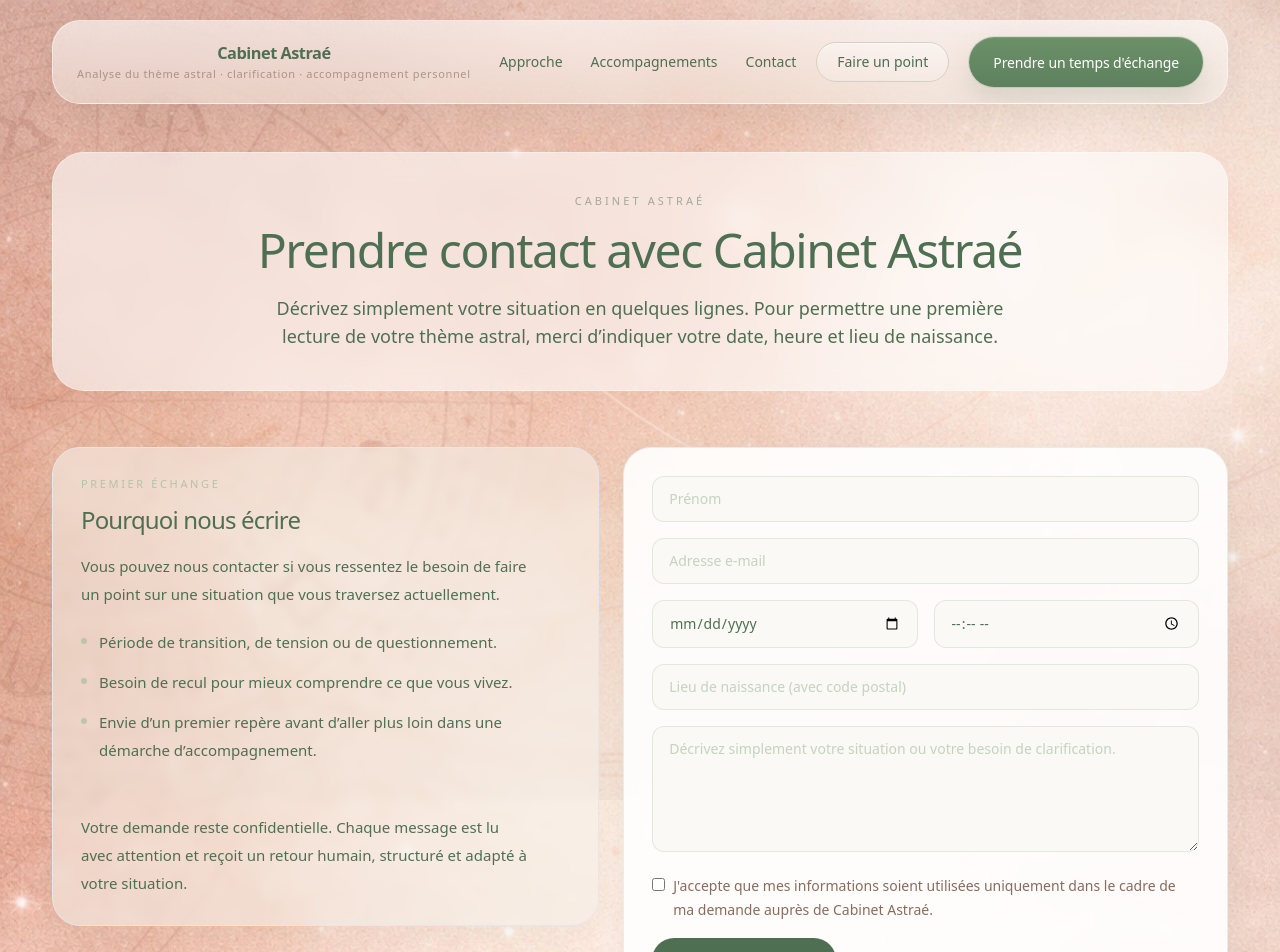
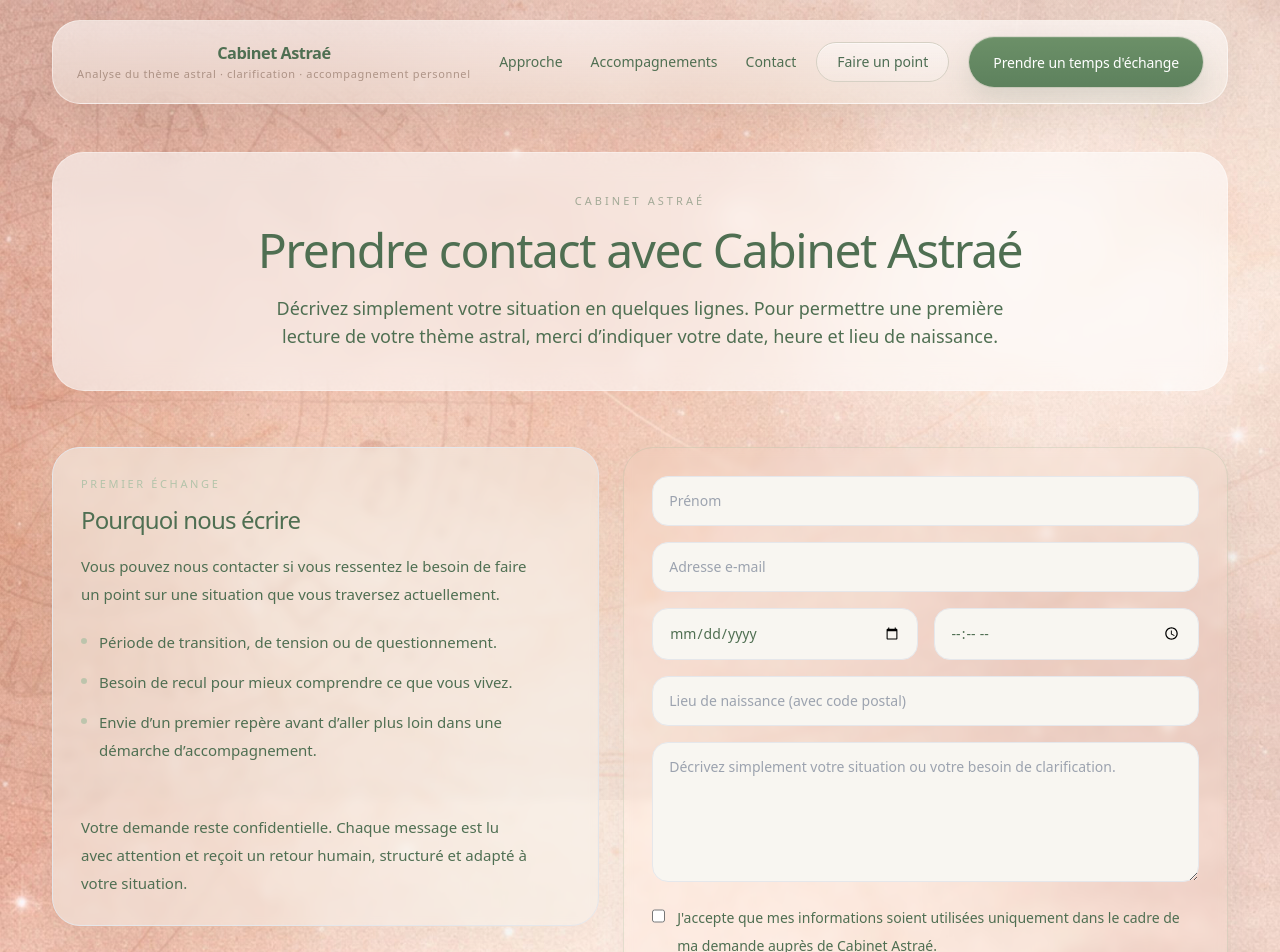
Before and after one commit to arnaudcrestey/cabinet-astrae, a Next.js app: page /contact in a window 1280 px wide. Shown: the top 952 px of the page. Built offline with nearby package versions, Linux system fonts and the light colour scheme.

Commit message:
Update ContactForm.tsx

```diff
--- a/components/site/ContactForm.tsx
+++ b/components/site/ContactForm.tsx
@@ -51,14 +51,14 @@ export function ContactForm() {
   return (
     <form
       onSubmit={submit}
-      className="space-y-4 rounded-[1.75rem] border border-sage/25 bg-white/90 p-6 shadow-soft backdrop-blur-sm sm:p-7"
+      className="space-y-4 rounded-[1.9rem] border border-sage/30 bg-white/92 p-5 shadow-[0_14px_40px_rgba(69,89,72,0.08)] backdrop-blur-sm sm:p-7"
     >
       <input
         name="firstName"
         type="text"
         required
         placeholder="Prénom"
-        className="w-full rounded-xl border border-sage/30 bg-ivory px-4 py-3 text-sm text-forest outline-none placeholder:text-sage/65 ring-pine/30 transition focus:ring"
+        className="w-full rounded-2xl border border-sage/38 bg-[#F8F6F1] px-4 py-3.5 text-sm text-forest outline-none placeholder:text-sage/78 transition focus:border-[#5D815D]/70 focus:bg-white focus:ring-2 focus:ring-[#5D815D]/10"
       />
 
       <input
@@ -66,7 +66,7 @@ export function ContactForm() {
         name="email"
         required
         placeholder="Adresse e-mail"
-        className="w-full rounded-xl border border-sage/30 bg-ivory px-4 py-3 text-sm text-forest outline-none placeholder:text-sage/65 ring-pine/30 transition focus:ring"
+        className="w-full rounded-2xl border border-sage/38 bg-[#F8F6F1] px-4 py-3.5 text-sm text-forest outline-none placeholder:text-sage/78 transition focus:border-[#5D815D]/70 focus:bg-white focus:ring-2 focus:ring-[#5D815D]/10"
       />
 
       <div className="grid gap-4 sm:grid-cols-2">
@@ -74,14 +74,14 @@ export function ContactForm() {
           type="date"
           name="birthDate"
           required
-          className="w-full rounded-xl border border-sage/30 bg-ivory px-4 py-3 text-sm text-forest outline-none ring-pine/30 transition focus:ring"
+          className="w-full rounded-2xl border border-sage/38 bg-[#F8F6F1] px-4 py-3.5 text-sm text-forest outline-none transition focus:border-[#5D815D]/70 focus:bg-white focus:ring-2 focus:ring-[#5D815D]/10"
         />
 
         <input
           type="time"
           name="birthTime"
           required
-          className="w-full rounded-xl border border-sage/30 bg-ivory px-4 py-3 text-sm text-forest outline-none ring-pine/30 transition focus:ring"
+          className="w-full rounded-2xl border border-sage/38 bg-[#F8F6F1] px-4 py-3.5 text-sm text-forest outline-none transition focus:border-[#5D815D]/70 focus:bg-white focus:ring-2 focus:ring-[#5D815D]/10"
         />
       </div>
 
@@ -90,7 +90,7 @@ export function ContactForm() {
         name="birthPlace"
         required
         placeholder="Lieu de naissance (avec code postal)"
-        className="w-full rounded-xl border border-sage/30 bg-ivory px-4 py-3 text-sm text-forest outline-none placeholder:text-sage/65 ring-pine/30 transition focus:ring"
+        className="w-full rounded-2xl border border-sage/38 bg-[#F8F6F1] px-4 py-3.5 text-sm text-forest outline-none placeholder:text-sage/78 transition focus:border-[#5D815D]/70 focus:bg-white focus:ring-2 focus:ring-[#5D815D]/10"
       />
 
       <textarea
@@ -98,15 +98,15 @@ export function ContactForm() {
         rows={5}
         required
         placeholder="Décrivez simplement votre situation ou votre besoin de clarification."
-        className="w-full rounded-xl border border-sage/30 bg-ivory px-4 py-3 text-sm text-forest outline-none placeholder:text-sage/65 ring-pine/30 transition focus:ring"
+        className="min-h-[140px] w-full rounded-2xl border border-sage/38 bg-[#F8F6F1] px-4 py-3.5 text-sm text-forest outline-none placeholder:text-sage/78 transition focus:border-[#5D815D]/70 focus:bg-white focus:ring-2 focus:ring-[#5D815D]/10"
       />
 
-      <label className="flex items-start gap-2 text-sm leading-6 text-umber/90">
+      <label className="flex items-start gap-3 text-sm leading-7 text-umber/92">
         <input
           name="consent"
           type="checkbox"
           required
-          className="mt-1"
+          className="mt-1 h-4 w-4 rounded border border-sage/40 accent-[#5D815D]"
         />
         <span>
           J'accepte que mes informations soient utilisées uniquement dans le
@@ -124,13 +124,15 @@ export function ContactForm() {
         <p className="text-sm text-umber">{error}</p>
       )}
 
+      <div className="flex justify-center sm:justify-start">
         <button
           type="submit"
           disabled={state === "loading"}
-        className="rounded-full bg-pine px-5 py-3 text-sm font-medium text-ivory transition disabled:opacity-60"
+          className="inline-flex min-h-[50px] items-center justify-center rounded-full bg-pine px-6 py-3 text-sm font-medium text-ivory shadow-[0_10px_24px_rgba(46,62,53,0.14)] transition hover:opacity-95 disabled:opacity-60"
         >
           {state === "loading" ? "Envoi en cours..." : "Envoyer ma demande"}
         </button>
+      </div>
     </form>
   );
 }
```
Lines whose indentation alone changed are shown as unchanged.
